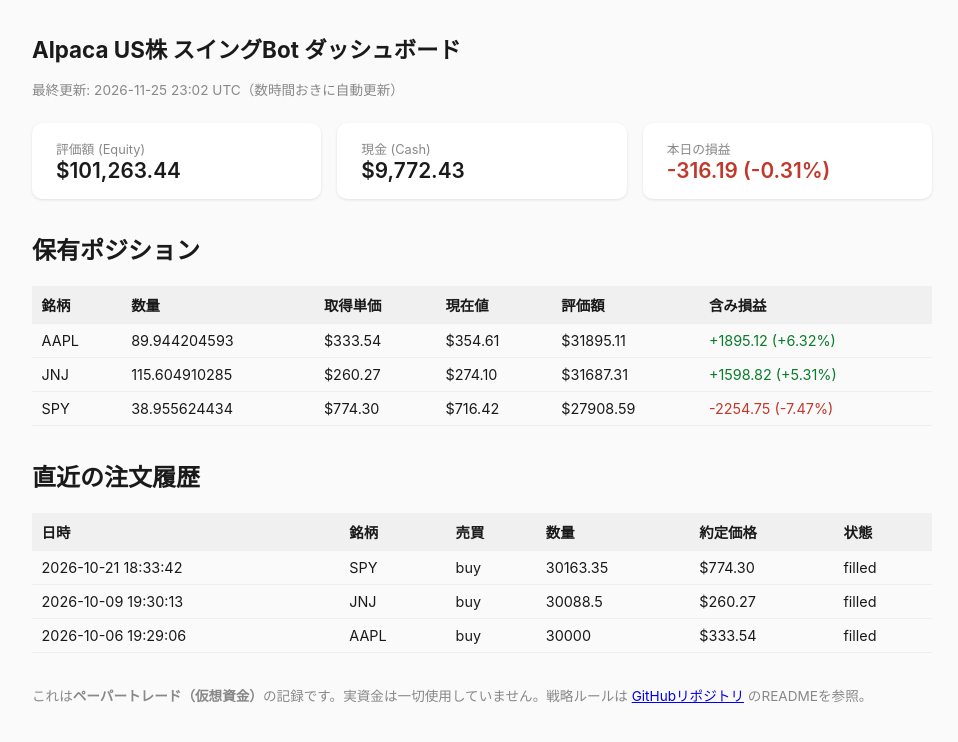
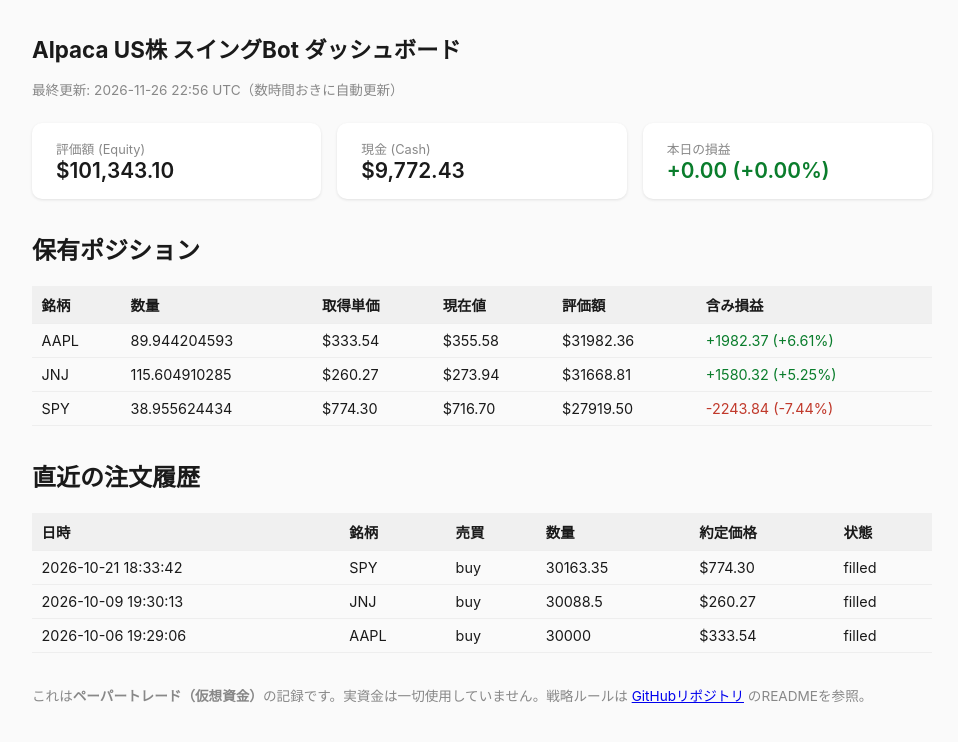
Before and after one commit to kawahararyusei111-sudo/alpaca-us-swing-bot, a plain HTML site: page docs/index.html in a window 1280 px wide. Shown: the whole page, without its empty margins (158-1116 px from the left). Drawn offline with Linux system fonts and the light colour scheme.

Commit message:
Update dashboard

```diff
--- a/docs/index.html
+++ b/docs/index.html
@@ -21,12 +21,12 @@
 </style>
 </head><body>
 <h1>Alpaca US株 スイングBot ダッシュボード</h1>
-<div class="updated">最終更新: 2026-11-25 23:02 UTC（数時間おきに自動更新）</div>
+<div class="updated">最終更新: 2026-11-26 22:56 UTC（数時間おきに自動更新）</div>
 
 <div class="cards">
-  <div class="card"><div class="label">評価額 (Equity)</div><div class="value">$101,263.44</div></div>
+  <div class="card"><div class="label">評価額 (Equity)</div><div class="value">$101,343.10</div></div>
   <div class="card"><div class="label">現金 (Cash)</div><div class="value">$9,772.43</div></div>
-  <div class="card"><div class="label">本日の損益</div><div class="value neg">-316.19 (-0.31%)</div></div>
+  <div class="card"><div class="label">本日の損益</div><div class="value pos">+0.00 (+0.00%)</div></div>
 </div>
 
 <h2>保有ポジション</h2>
@@ -36,23 +36,23 @@
           <td>AAPL</td>
           <td>89.944204593</td>
           <td>$333.54</td>
-          <td>$354.61</td>
-          <td>$31895.11</td>
-          <td class="pos">+1895.12 (+6.32%)</td>
+          <td>$355.58</td>
+          <td>$31982.36</td>
+          <td class="pos">+1982.37 (+6.61%)</td>
         </tr><tr>
           <td>JNJ</td>
           <td>115.604910285</td>
           <td>$260.27</td>
-          <td>$274.10</td>
-          <td>$31687.31</td>
-          <td class="pos">+1598.82 (+5.31%)</td>
+          <td>$273.94</td>
+          <td>$31668.81</td>
+          <td class="pos">+1580.32 (+5.25%)</td>
         </tr><tr>
           <td>SPY</td>
           <td>38.955624434</td>
           <td>$774.30</td>
-          <td>$716.42</td>
-          <td>$27908.59</td>
-          <td class="neg">-2254.75 (-7.47%)</td>
+          <td>$716.70</td>
+          <td>$27919.50</td>
+          <td class="neg">-2243.84 (-7.44%)</td>
         </tr>
 </table>
 
```
